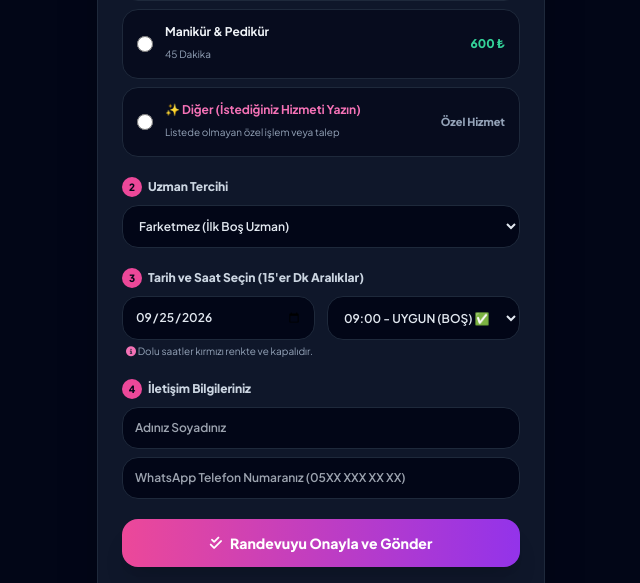
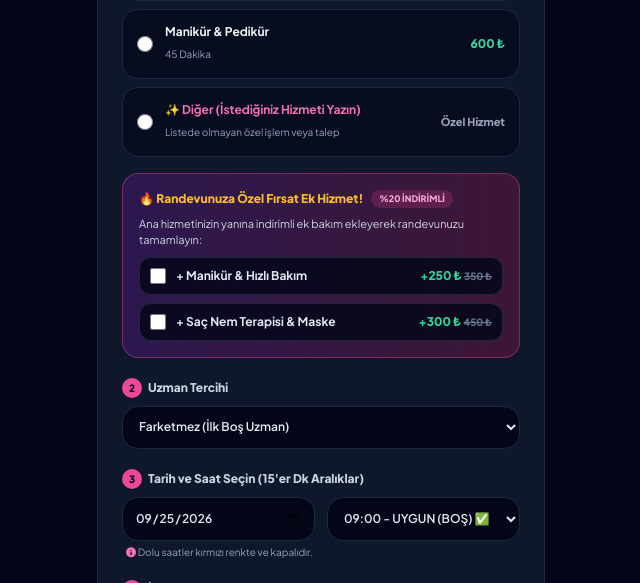
Before and after one commit to emrecakmur/salonglows, a FastAPI app: a page that uses app/templates/booking.html in a window 1280 px wide. Shown: the part 527-1110 px from the top of the page, without its empty margins (319-959 px from the left). Run offline with FastAPI, Linux system fonts and the light colour scheme; data comes from the database, SQL or seed files in the repository; data that the repository does not hold is empty; some libraries are stand-ins or nearby versions.

Commit message:
Update booking.html

```diff
--- a/app/templates/booking.html
+++ b/app/templates/booking.html
@@ -71,6 +71,31 @@
                     <div id="custom-service-container" class="hidden mt-2">
                         <input type="text" id="custom-service-name" placeholder="İstediğiniz hizmeti yazınız (Örn: İpek Kirpik, Protez Bakımı vb.)" class="w-full p-3 rounded-2xl bg-slate-950 border border-pink-500/50 text-slate-200 text-xs font-semibold outline-none focus:border-pink-500">
                     </div>
+                </div>
+
+                <!-- SMART UPSELL (ÇAPRAZ SATIŞ) KUTUSU -->
+                <div class="mt-4 p-4 rounded-2xl bg-gradient-to-r from-purple-900/40 to-pink-900/40 border border-pink-500/40 space-y-2">
+                    <div class="flex items-center gap-2">
+                        <span class="text-amber-400 text-xs font-black">🔥 Randevunuza Özel Fırsat Ek Hizmet!</span>
+                        <span class="bg-pink-500/20 text-pink-300 text-[9px] font-extrabold px-2 py-0.5 rounded-full uppercase">%20 İndirimli</span>
+                    </div>
+                    <p class="text-[11px] text-slate-300">Ana hizmetinizin yanına indirimli ek bakım ekleyerek randevunuzu tamamlayın:</p>
+
+                    <label class="flex items-center justify-between p-2.5 rounded-xl bg-slate-950/80 border border-slate-800 hover:border-pink-500/40 cursor-pointer transition">
+                        <div class="flex items-center gap-2.5">
+                            <input type="checkbox" id="upsell-addon-1" data-name="Manikür & Hızlı Bakım" data-price="250" class="text-pink-500 rounded focus:ring-pink-500 w-4 h-4 bg-slate-900 border-slate-700">
+                            <span class="text-xs font-bold text-slate-200">+ Manikür & Hızlı Bakım</span>
+                        </div>
+                        <span class="text-xs font-black text-emerald-400">+250 ₺ <span class="line-through text-slate-500 text-[10px]">350 ₺</span></span>
+                    </label>
+
+                    <label class="flex items-center justify-between p-2.5 rounded-xl bg-slate-950/80 border border-slate-800 hover:border-pink-500/40 cursor-pointer transition">
+                        <div class="flex items-center gap-2.5">
+                            <input type="checkbox" id="upsell-addon-2" data-name="Saç Nem Terapisi & Maske" data-price="300" class="text-pink-500 rounded focus:ring-pink-500 w-4 h-4 bg-slate-900 border-slate-700">
+                            <span class="text-xs font-bold text-slate-200">+ Saç Nem Terapisi & Maske</span>
+                        </div>
+                        <span class="text-xs font-black text-emerald-400">+300 ₺ <span class="line-through text-slate-500 text-[10px]">450 ₺</span></span>
+                    </label>
                 </div>
             </div>
 
@@ -247,6 +272,22 @@
                 }
             }
 
+            // Check Smart Upsell addons
+            const addon1 = document.getElementById('upsell-addon-1');
+            const addon2 = document.getElementById('upsell-addon-2');
+            let addonsStr = [];
+            if (addon1 && addon1.checked) {
+                addonsStr.push(addon1.getAttribute('data-name'));
+                price += parseFloat(addon1.getAttribute('data-price')) || 250;
+            }
+            if (addon2 && addon2.checked) {
+                addonsStr.push(addon2.getAttribute('data-name'));
+                price += parseFloat(addon2.getAttribute('data-price')) || 300;
+            }
+            if (addonsStr.length > 0) {
+                selectedService += " + Ekstra (" + addonsStr.join(", ") + ")";
+            }
+
             const date = document.getElementById('booking-date').value;
             const timeElem = document.getElementById('booking-time');
             const time = timeElem.value;
```
